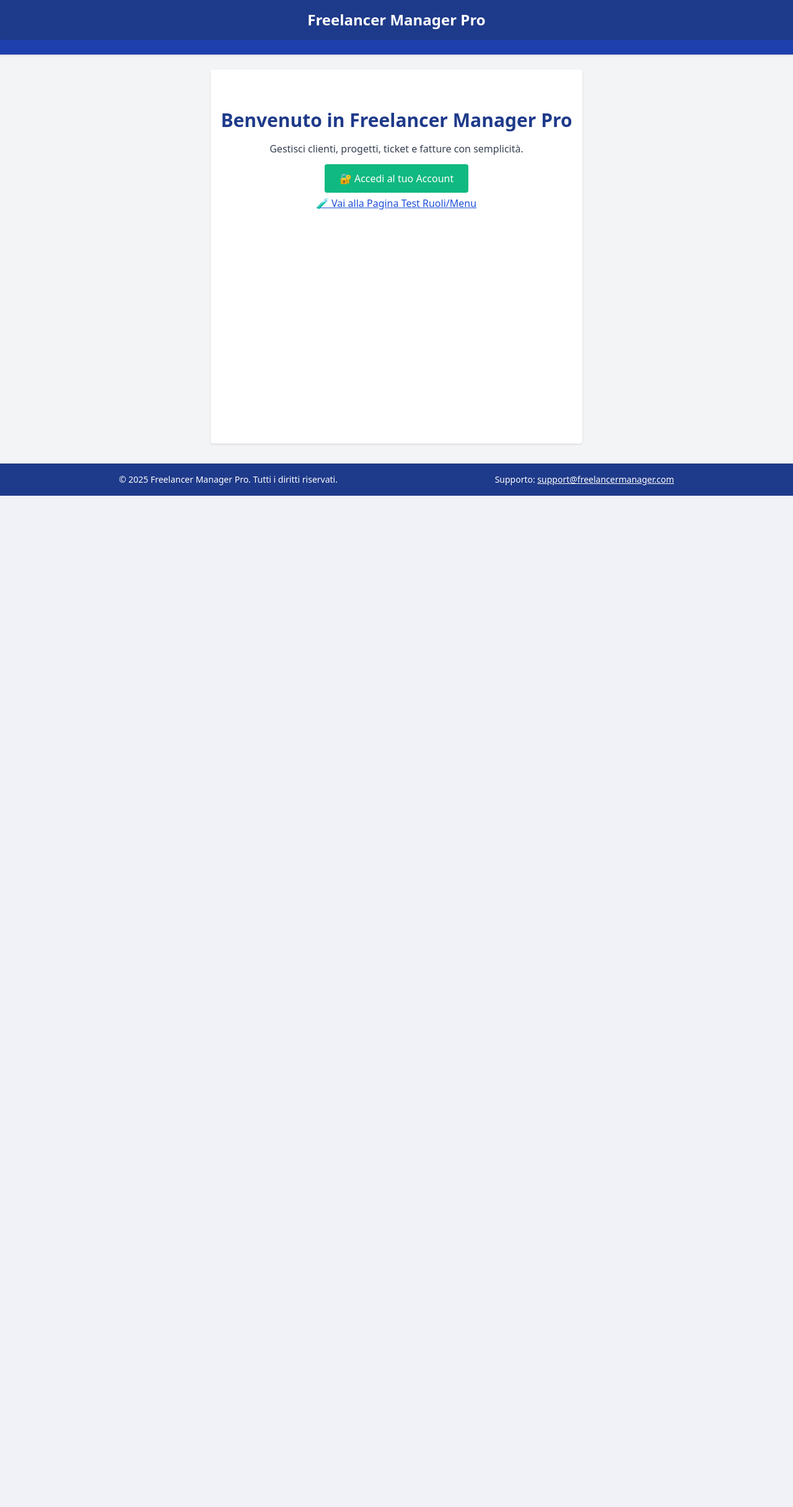
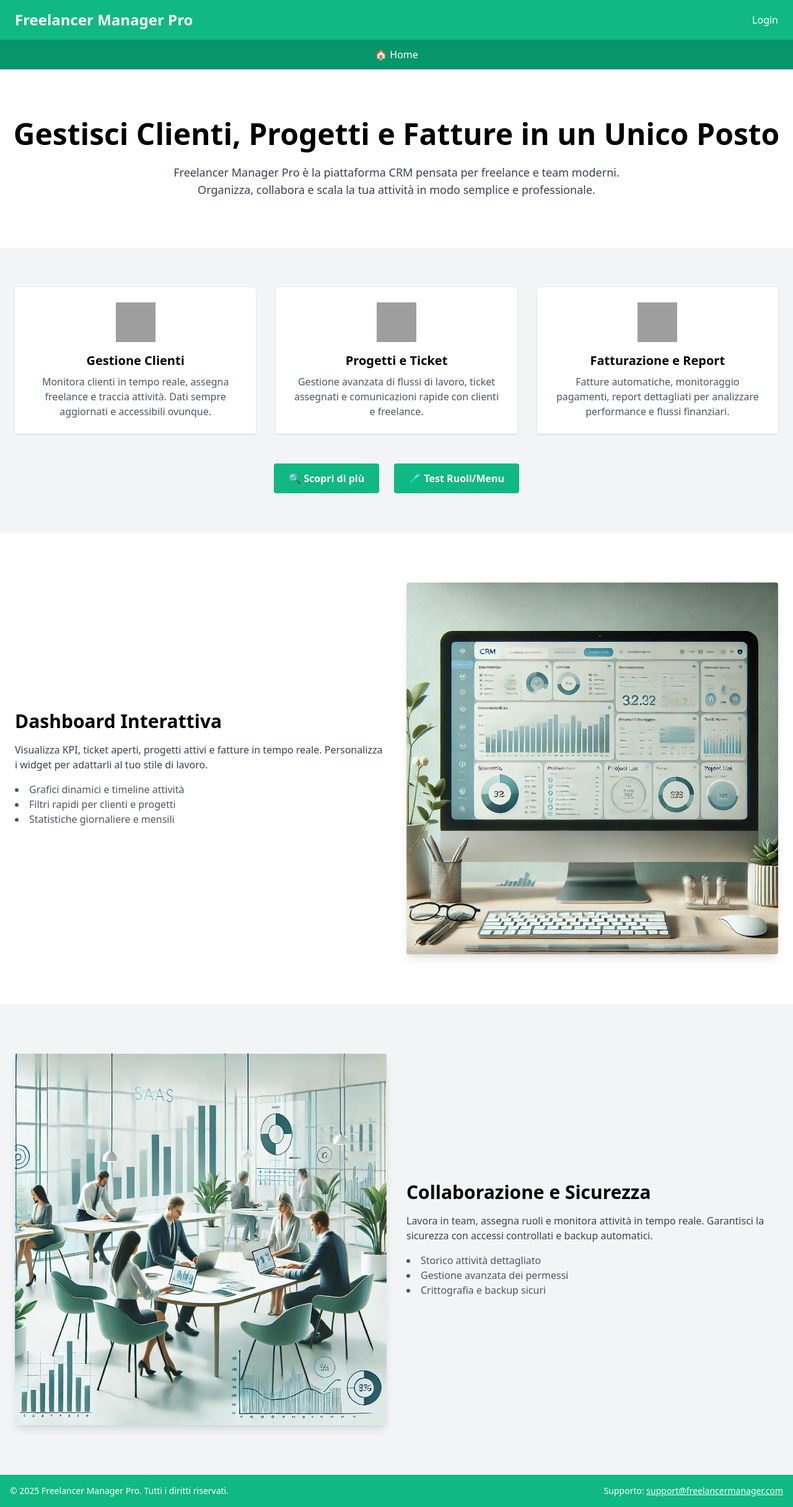
Before and after one commit to fabiogrossi84/Progetto_freelancer_manager_pro, a Django app: page / in a window 1280 px wide. Shown: the whole page at 62% size. Before the commit the page ends 800 px from the top, so only its background shows below. Run offline with Django 5.2, Linux system fonts and the light colour scheme; grey boxes are pictures that could not be loaded.

Commit message:
Ho rifatto i template, ho sistemato settings e urls.py principale per mostrare le foto con debug=False.

```diff
--- a/freelancer_manager_pro/settings.py
+++ b/freelancer_manager_pro/settings.py
@@ -128,7 +128,10 @@ USE_TZ = True
 # Static files (CSS, JavaScript, Images)
 # https://docs.djangoproject.com/en/5.1/howto/static-files/
 
-STATIC_URL = 'static/'
+STATIC_URL = '/static/'
+STATICFILES_DIRS = [
+    BASE_DIR / "static",
+]
 
 # Default primary key field type
 # https://docs.djangoproject.com/en/5.1/ref/settings/#default-auto-field
--- a/freelancer_manager_pro/urls.py
+++ b/freelancer_manager_pro/urls.py
@@ -16,10 +16,18 @@ Including another URLconf
 """
 from django.contrib import admin
 from django.urls import path, include
+from django.conf.urls.static import static # importo per le foto con debug=False
+
+from freelancer_manager_pro import settings
 
 urlpatterns = [
     path('admin/', admin.site.urls),
     path("", include("gestione_clienti.urls")),  # Aggiungo le URL dell’app gestione_clienti
     path("", include("home.urls")),  # Collego l'app home
 
-]
+] #+ static(settings.STATIC_URL, document_root=settings.STATICFILES_DIRS[0]) # lo tolgo con debug=True
+
+"""if settings.DEBUG:
+    urlpatterns += static(settings.STATIC_URL, document_root=settings.STATICFILES_DIRS[0])"""
+
+urlpatterns += static(settings.STATIC_URL, document_root=settings.STATICFILES_DIRS[0])
--- a/templates/base.html
+++ b/templates/base.html
@@ -3,22 +3,41 @@
 <head>
     <meta charset="UTF-8">
     <meta name="viewport" content="width=device-width, initial-scale=1.0">
-    <title>{% block title %}Freelancer Manager{% endblock %}</title>
+    <title>{% block title %}Freelancer Manager Pro{% endblock %}</title>
     <!-- Tailwind CSS CDN -->
     <link href="https://cdn.jsdelivr.net/npm/tailwindcss@2.2.19/dist/tailwind.min.css" rel="stylesheet">
+    <script defer>
+      function toggleMenu() {
+        const menu = document.getElementById('mobile-menu');
+        menu.classList.toggle('hidden');
+      }
+    </script>
 </head>
-<body class="bg-gray-100 font-sans flex flex-col min-h-screen"> <!-- FOOTER forzato in basso -->
+<body class="bg-white font-sans flex flex-col min-h-screen">
 
     <!-- Header -->
-    <header class="bg-blue-900 text-white p-4 text-center shadow">
+    <header class="bg-green-500 text-white shadow">
+      <div class="max-w-7xl mx-auto px-6 py-4 flex items-center justify-between">
         <h1 class="text-2xl font-bold">Freelancer Manager Pro</h1>
-    </header>
+        <div class="hidden md:flex space-x-6 items-center">
+          {% if user.is_authenticated %}
+            <form action="{% url 'logout' %}" method="post">
+              {% csrf_token %}
+              <button type="submit" class="hover:underline">Logout</button>
+            </form>
+          {% else %}
+            <a href="{% url 'login' %}" class="hover:underline">Login</a>
+          {% endif %}
+        </div>
+        <button class="md:hidden text-white" onclick="toggleMenu()">
+          &#9776;
+        </button>
+      </div>
 
-    <!-- Navbar dinamica -->
-    <nav class="bg-blue-800 text-white p-3 flex justify-center space-x-6 shadow">
+      <!-- Navbar Menu -->
+      <nav class="bg-green-600 text-white hidden md:flex justify-center space-x-6 py-3">
+        <a href="{% url 'home' %}" class="hover:underline">🏠 Home</a>
         {% if user.is_authenticated %}
-        <a href="{% url 'home' %}" class="hover:underline">🏠 Home</a>
-
           {% if user.ruolo == "A" %}
             <a href="{% url 'cliente-list' %}" class="hover:underline">Clienti</a>
             <a href="#" class="hover:underline">Progetti</a>
@@ -38,29 +57,54 @@
             <a href="#" class="hover:underline">Ticket</a>
             <a href="{% url 'password_change' %}" class="hover:underline">Cambia Password</a>
           {% endif %}
-
-        <!-- Logout -->
-        <form action="{% url 'logout' %}" method="post" class="inline">
-          {% csrf_token %}
-          <button type="submit" class="hover:underline bg-transparent text-white border-none cursor-pointer">
-            Logout
-          </button>
-        </form>
         {% endif %}
       </nav>
 
+      <!-- Mobile Menu -->
+      <div id="mobile-menu" class="bg-green-600 text-white px-6 py-4 hidden md:hidden">
+        <a href="{% url 'home' %}" class="block mb-2 hover:underline">🏠 Home</a>
+        {% if user.is_authenticated %}
+          {% if user.ruolo == "A" %}
+            <a href="{% url 'cliente-list' %}" class="block mb-2 hover:underline">Clienti</a>
+            <a href="#" class="block mb-2 hover:underline">Progetti</a>
+            <a href="#" class="block mb-2 hover:underline">Ticket</a>
+            <a href="#" class="block mb-2 hover:underline">Fatture</a>
+            <a href="#" class="block mb-2 hover:underline">Log</a>
+          {% elif user.ruolo == "F" %}
+            <a href="#" class="block mb-2 hover:underline">Progetti</a>
+            <a href="#" class="block mb-2 hover:underline">Ticket</a>
+            {% if user.freelancepro %}
+              <a href="{% url 'cliente-list' %}" class="block mb-2 hover:underline">Clienti</a>
+              <a href="#" class="block mb-2 hover:underline">Fatture</a>
+            {% endif %}
+          {% elif user.ruolo == "C" %}
+            <a href="{% url 'dashboard_cliente' %}" class="block mb-2 hover:underline">Dashboard</a>
+            <a href="#" class="block mb-2 hover:underline">Progetti</a>
+            <a href="#" class="block mb-2 hover:underline">Ticket</a>
+            <a href="{% url 'password_change' %}" class="block hover:underline">Cambia Password</a>
+          {% endif %}
+          <form action="{% url 'logout' %}" method="post" class="mt-2">
+            {% csrf_token %}
+            <button type="submit" class="hover:underline">Logout</button>
+          </form>
+        {% else %}
+          <a href="{% url 'login' %}" class="block mt-2 hover:underline">Login</a>
+        {% endif %}
+      </div>
+    </header>
+
     <!-- Main content -->
-    <main class="flex-grow max-w-4xl mx-auto mt-6 p-4 bg-white rounded shadow">
+    <main class="flex-grow">
         {% block content %}{% endblock %}
     </main>
 
     <!-- Footer -->
-    <footer class="bg-blue-900 text-white mt-8 p-4 text-center text-sm">
-        <div class="max-w-4xl mx-auto flex flex-col sm:flex-row justify-between items-center space-y-2 sm:space-y-0">
+    <footer class="bg-green-500 text-white p-4 text-center text-sm">
+        <div class="max-w-7xl mx-auto flex flex-col sm:flex-row justify-between items-center space-y-2 sm:space-y-0">
             <p>&copy; 2025 Freelancer Manager Pro. Tutti i diritti riservati.</p>
             <p>
                 Supporto:
-                <a href="mailto:support@freelancermanager.com" class="underline hover:text-green-400">
+                <a href="mailto:support@freelancermanager.com" class="underline hover:text-white">
                     support@freelancermanager.com
                 </a>
             </p>
--- a/templates/home.html
+++ b/templates/home.html
@@ -1,18 +1,80 @@
 {% extends "base.html" %}
-{% block title %}Home | Freelancer Manager{% endblock %}
+{% load static %}
+{% block title %}Home | Freelancer Manager Pro{% endblock %}
 
 {% block content %}
-<div class="text-center py-12">
-    <h2 class="text-3xl font-bold text-blue-900 mb-4">Benvenuto in Freelancer Manager Pro</h2>
-    <p class="text-gray-700 mb-6">Gestisci clienti, progetti, ticket e fatture con semplicità.</p>
+<!-- Hero Section -->
+<section class="py-20 bg-white text-center">
+  <h1 class="text-5xl font-bold text-[#1e3a8a] mb-6">Gestisci Clienti, Progetti e Fatture in un Unico Posto</h1>
+  <p class="text-gray-700 text-lg max-w-3xl mx-auto">
+    Freelancer Manager Pro è la piattaforma CRM pensata per freelance e team moderni. Organizza, collabora e scala la tua attività in modo semplice e professionale.
+  </p>
+</section>
 
-    <div class="space-y-4">
-        <a href="{% url 'login' %}" class="bg-green-500 text-white px-6 py-3 rounded hover:bg-green-600 transition">
-            🔐 Accedi al tuo Account
-        </a>
-        <a href="{% url 'test_ruoli' %}" class="text-blue-700 underline hover:text-green-600 block mt-4">
-            🧪 Vai alla Pagina Test Ruoli/Menu
-        </a>
+<!-- Feature Section -->
+<section class="py-16 bg-gray-100">
+  <div class="max-w-7xl mx-auto px-6 grid grid-cols-1 md:grid-cols-3 gap-8">
+    <div class="bg-white p-6 rounded shadow text-center">
+      <img src="https://cdn-icons-png.flaticon.com/512/1250/1250689.png" alt="Gestione Clienti" class="w-16 h-16 mx-auto mb-4">
+      <h3 class="text-xl font-semibold text-[#1e3a8a] mb-2">Gestione Clienti</h3>
+      <p class="text-gray-600">Monitora clienti in tempo reale, assegna freelance e traccia attività. Dati sempre aggiornati e accessibili ovunque.</p>
     </div>
-</div>
+    <div class="bg-white p-6 rounded shadow text-center">
+      <img src="https://cdn-icons-png.flaticon.com/512/2893/2893847.png" alt="Progetti e Ticket" class="w-16 h-16 mx-auto mb-4">
+      <h3 class="text-xl font-semibold text-[#1e3a8a] mb-2">Progetti e Ticket</h3>
+      <p class="text-gray-600">Gestione avanzata di flussi di lavoro, ticket assegnati e comunicazioni rapide con clienti e freelance.</p>
+    </div>
+    <div class="bg-white p-6 rounded shadow text-center">
+      <img src="https://cdn-icons-png.flaticon.com/512/2910/2910768.png" alt="Fatturazione" class="w-16 h-16 mx-auto mb-4">
+      <h3 class="text-xl font-semibold text-[#1e3a8a] mb-2">Fatturazione e Report</h3>
+      <p class="text-gray-600">Fatture automatiche, monitoraggio pagamenti, report dettagliati per analizzare performance e flussi finanziari.</p>
+    </div>
+  </div>
+
+  <!-- Bottoni azione -->
+  <div class="text-center mt-12 flex flex-col md:flex-row justify-center gap-6">
+    <a href="#" class="inline-block bg-green-500 text-white px-6 py-3 rounded hover:bg-green-600 transition font-semibold">
+      🔍 Scopri di più
+    </a>
+    <a href="{% url 'test_ruoli' %}" class="inline-block bg-green-500 text-white px-6 py-3 rounded hover:bg-green-600 transition font-semibold">
+      🧪 Test Ruoli/Menu
+    </a>
+  </div>
+</section>
+
+<!-- Dashboard Preview -->
+<section class="py-20 bg-white">
+  <div class="max-w-7xl mx-auto px-6 grid grid-cols-1 md:grid-cols-2 gap-8 items-center">
+    <div>
+      <h2 class="text-3xl font-bold text-[#1e3a8a] mb-4">Dashboard Interattiva</h2>
+      <p class="text-gray-700 mb-4">Visualizza KPI, ticket aperti, progetti attivi e fatture in tempo reale. Personalizza i widget per adattarli al tuo stile di lavoro.</p>
+      <ul class="list-disc list-inside text-gray-600">
+        <li>Grafici dinamici e timeline attività</li>
+        <li>Filtri rapidi per clienti e progetti</li>
+        <li>Statistiche giornaliere e mensili</li>
+      </ul>
+    </div>
+    <div>
+      <img src="{% static 'images/dashboard_custom.png' %}" alt="Dashboard CRM" class="rounded shadow-lg">
+    </div>
+  </div>
+</section>
+
+<!-- Collaborazione Section -->
+<section class="py-20 bg-gray-100">
+  <div class="max-w-7xl mx-auto px-6 grid grid-cols-1 md:grid-cols-2 gap-8 items-center">
+    <div>
+      <img src="{% static 'images/team_collaboration.png' %}" alt="Collaborazione Team" class="rounded shadow-lg">
+    </div>
+    <div>
+      <h2 class="text-3xl font-bold text-[#1e3a8a] mb-4">Collaborazione e Sicurezza</h2>
+      <p class="text-gray-700 mb-4">Lavora in team, assegna ruoli e monitora attività in tempo reale. Garantisci la sicurezza con accessi controllati e backup automatici.</p>
+      <ul class="list-disc list-inside text-gray-600">
+        <li>Storico attività dettagliato</li>
+        <li>Gestione avanzata dei permessi</li>
+        <li>Crittografia e backup sicuri</li>
+      </ul>
+    </div>
+  </div>
+</section>
 {% endblock %}
```
Also changed, not shown: db.sqlite3, static/images/dashboard_custom.png (added), static/images/team_collaboration.png (added). Lines whose indentation alone changed are shown as unchanged.
